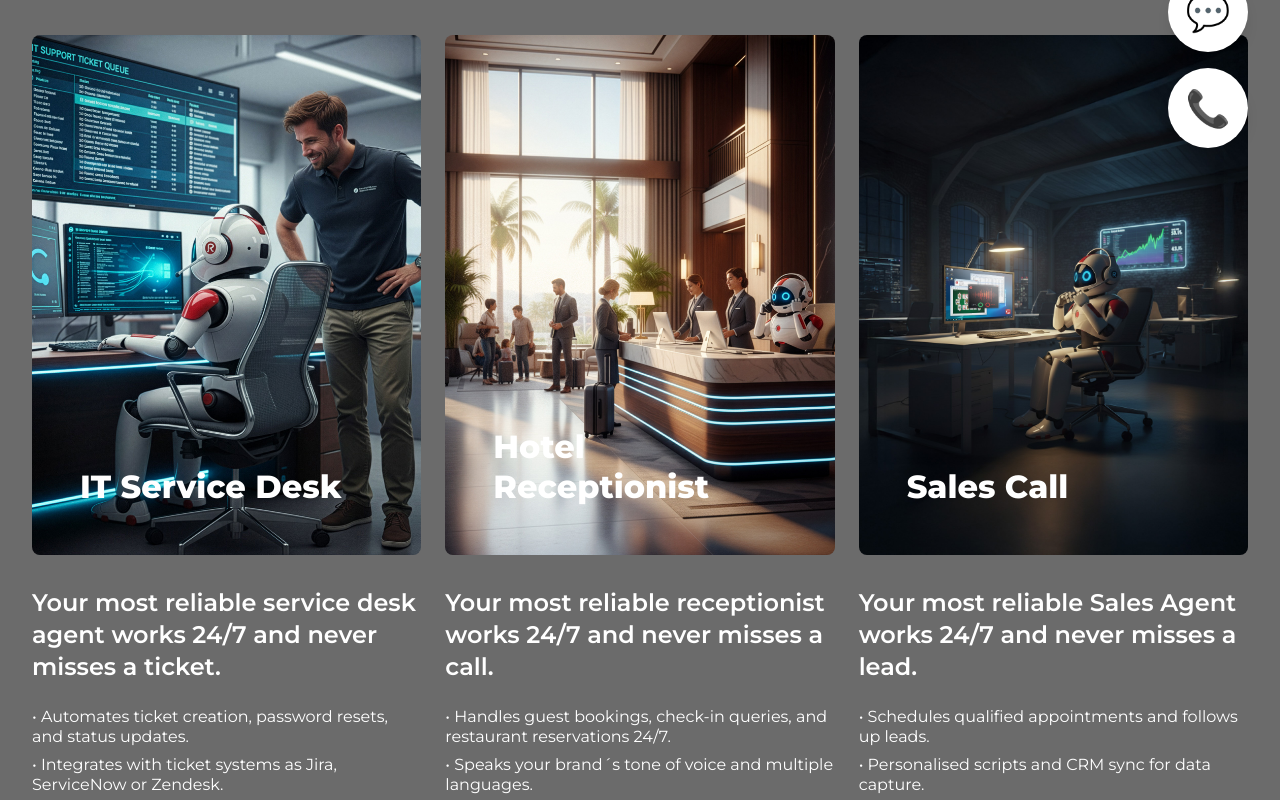
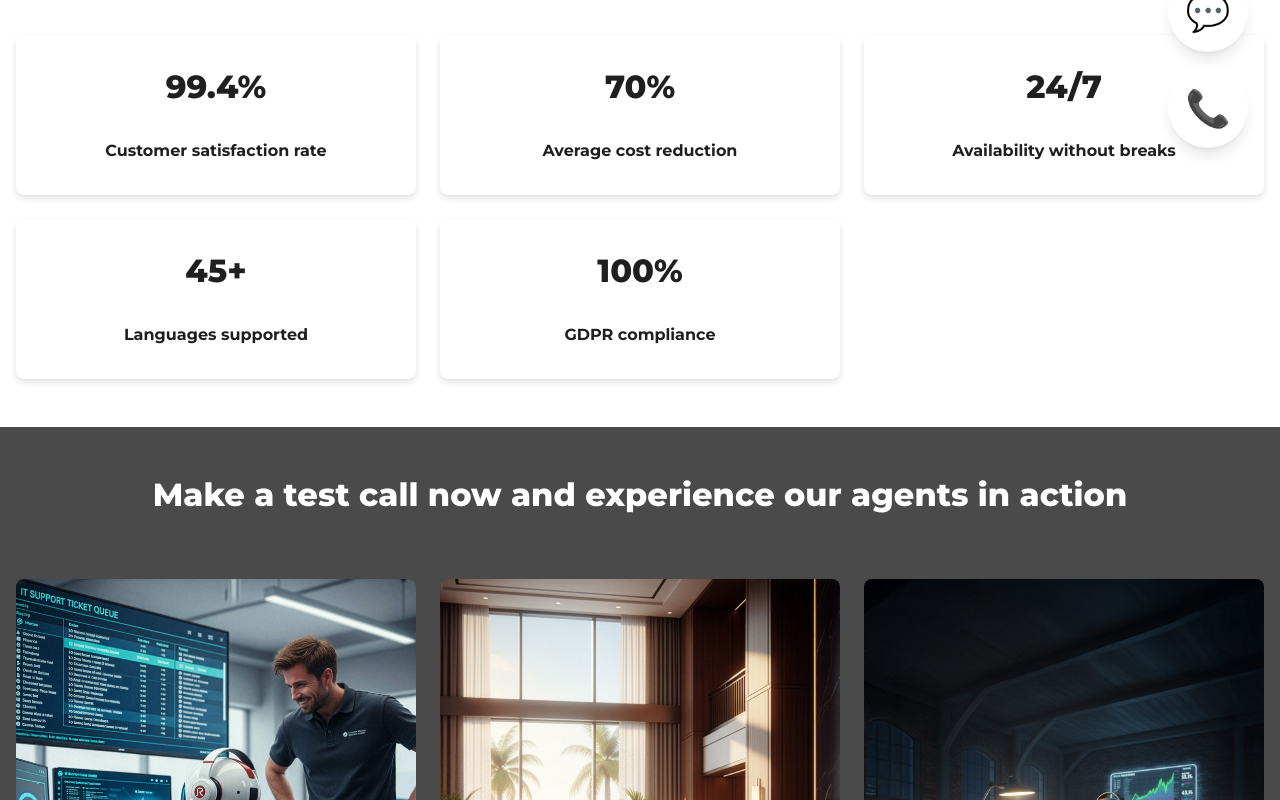
Before and after one commit to mattzurrer/swiss-ai-callcenter, a Next.js app: page / in a window 1280 px wide. Shown: the part 620-1420 px from the top of the page. Built offline with nearby package versions, Linux system fonts and the light colour scheme.

Commit message:
feat: add Data section and About Us component; update styles in FAQ and Comparison Table

```diff
--- a/src/app/globals.css
+++ b/src/app/globals.css
@@ -51,8 +51,14 @@
   h3 {
     font-family: var(--default-font-family);
     font-size: 24px;
-    font-weight: 600;
-    line-height: 32px;
+    font-weight: 400;
+    line-height: 30px;
+  }
+  h4 {
+    font-family: var(--default-font-family);
+    font-size: var(--body-emphasis-font-size);
+    font-weight: 700;
+    line-height: var(--body-emphasis-line-height);
   }
 }
 
--- a/src/app/page.tsx
+++ b/src/app/page.tsx
@@ -7,6 +7,7 @@ import SectionHeader from "@/components/section-header";
 import BenefitCard from "@/components/benefit-card";
 import Footer from "@/components/footer";
 import FAQ, { defaultFaqs } from "@/components/faq-section";
+import Data from "@/components/data-section";
 
 export default function Home() {
   const benefitsData = [
@@ -39,6 +40,9 @@ export default function Home() {
 
       {/* Hero Section */}
       <Hero />
+
+      {/* Data Section */}
+      <Data />
 
       {/* Use Cases */}
       <UseCases />
@@ -87,26 +91,7 @@ export default function Home() {
       <CTA />
 
       {/* About Us */}
-      <section className="py-12 md:py-20">
-        <div className="max-w-[1920px] mx-auto px-4 md:px-8">
-          <SectionHeader
-            title="About Us"
-            subtitle="Lorem ipsum dolor sit amet, consectetur adipiscing elit, sed do eiusmod tempor incididunt ut labore et dolore magna aliqua."
-            titleClassName="text-[#D02327] text-3xl md:text-4xl lg:text-5xl font-black mb-6"
-            subtitleClassName="text-[#231F1F] text-lg md:text-xl lg:text-2xl font-black max-w-[700px] mx-auto"
-          />
 
-          <div className="grid md:grid-cols-2 gap-8 md:gap-12 items-center">
-            <div>
-              <h3 className="text-[#D02327] text-2xl md:text-3xl lg:text-4xl font-black mb-4">Our Origins</h3>
-              <p>
-                Lorem ipsum dolor sit amet, consectetur adipiscing elit, sed do eiusmod tempor incididunt ut labore et dolore magna aliqua. Ut enim ad minim veniam, quis nostrud exercitation ullamco laboris nisi ut aliquip ex ea commodo consequat. Duis aute irure dolor in reprehenderit in voluptate velit esse cillum dolore eu fugiat nulla pariatur. Excepteur sint occaecat cupidatat non proident, sunt in culpa qui officia deserunt mollit anim id est laborum.
-              </p>
-            </div>
-            <div className="bg-[#D9D9D9] rounded-md h-72 md:h-96"></div>
-          </div>
-        </div>
-      </section>
 
   {/* FAQ Section */}
   <FAQ faqs={defaultFaqs} />
--- /dev/null
+++ b/src/components/about-us.tsx
@@ -0,0 +1,27 @@
+import Image from "next/image";
+import SectionHeader from "@/components/section-header";
+
+export default function cta() {
+  return (
+      <section className="py-12 md:py-20">
+        <div className="max-w-[1920px] mx-auto px-4 md:px-8">
+          <SectionHeader
+            title="About Us"
+            subtitle="Lorem ipsum dolor sit amet, consectetur adipiscing elit, sed do eiusmod tempor incididunt ut labore et dolore magna aliqua."
+            titleClassName="text-[#D02327] text-3xl md:text-4xl lg:text-5xl font-black mb-6"
+            subtitleClassName="text-[#231F1F] text-lg md:text-xl lg:text-2xl font-black max-w-[700px] mx-auto"
+          />
+
+          <div className="grid md:grid-cols-2 gap-8 md:gap-12 items-center">
+            <div>
+              <h3 className="text-[#D02327] text-2xl md:text-3xl lg:text-4xl font-black mb-4">Our Origins</h3>
+              <p>
+                Lorem ipsum dolor sit amet, consectetur adipiscing elit, sed do eiusmod tempor incididunt ut labore et dolore magna aliqua. Ut enim ad minim veniam, quis nostrud exercitation ullamco laboris nisi ut aliquip ex ea commodo consequat. Duis aute irure dolor in reprehenderit in voluptate velit esse cillum dolore eu fugiat nulla pariatur. Excepteur sint occaecat cupidatat non proident, sunt in culpa qui officia deserunt mollit anim id est laborum.
+              </p>
+            </div>
+            <div className="bg-[#D9D9D9] rounded-md h-72 md:h-96"></div>
+          </div>
+        </div>
+      </section>
+    );
+}
--- a/src/components/comparison-table.tsx
+++ b/src/components/comparison-table.tsx
@@ -65,7 +65,7 @@ export default function ComparisonTable() {
   ];
 
   return (
-    <div className="w-full max-w-[935px] mx-auto">
+    <div className="w-full max-w-[936px] mx-auto">
       <div className="flex flex-col rounded-md overflow-hidden border-2 border-[color:var(--sac-grey-900)]">
         {/* Header */}
         <div className="flex items-center justify-between gap-3 p-4 md:p-6 bg-[var(--sac-grey-900)] rounded-t-md">
--- a/src/components/cta.tsx
+++ b/src/components/cta.tsx
@@ -6,7 +6,7 @@ export default function cta() {
         <div className="max-w-[1416px] mx-auto px-4 md:px-8">
           <div className="flex flex-col md:flex-row items-center justify-between gap-4">
             <h2 className="text-white text-center md:text-left">
-              Do you want your own AI?<br /> Call us now to make your life easier!
+              Start Your Conversational Voice AI Journey Today!
             </h2>
             <div className="flex flex-col items-center md:items-end gap-2">
             <Image
@@ -17,7 +17,7 @@ export default function cta() {
             />
               {/* Phone Number */}
               <p className="text-white text-center">
-                Your AI team: +41 411 441 41 41
+                Call us now or Book a Demo
               </p>
             </div>
           </div>
--- /dev/null
+++ b/src/components/data-section.tsx
@@ -0,0 +1,45 @@
+export default function Data() {
+  const cards = [
+    {
+      description: "Customer satisfaction rate",
+      data: "99.4%",
+      icon: ""
+    },
+        {
+      description: "Average cost reduction",
+      data: "70%",
+      icon: ""
+    },
+        {
+      description: "Availability without breaks",
+      data: "24/7",
+      icon: ""
+    },
+{
+      description: "Languages supported",
+      data: "45+",
+      icon: ""
+    },
+    {
+      description: "GDPR compliance",
+      data: "100%",
+      icon: ""
+    },
+
+  ];
+
+return (
+    <section className="py-12 bg-[var(--sac-white)]">
+      <div className="max-w-[1416px] mx-auto px-4">
+        <div className="grid grid-cols-1 md:grid-cols-2 lg:grid-cols-3 gap-6">
+          {cards.map((card) => (
+            <div className="flex flex-col p-8 justify-end items-center rounded-lg bg-[var(--sac-white)] min-h-[120px] drop-shadow-md gap-8">
+              <h2>{card.data}</h2>
+              <p className="font-bold">{card.description}</p>
+            </div>
+          ))}
+        </div>
+      </div>
+    </section>
+  );
+}
--- a/src/components/faq-section.tsx
+++ b/src/components/faq-section.tsx
@@ -11,18 +11,18 @@ interface FaqSectionProps {
 
 export default function FaqSection({ faqs }: FaqSectionProps) {
   return (
-    <section className="py-12 md:py-20">
-      <div className="max-w-[1416px] mx-auto px-4 md:px-8">
+    <section className="py-12 md:py-20 bg-[var(--sac-grey-100)]">
+      <div className="max-w-[936px] mx-auto px-4 md:px-8">
         <h2 className="text-3xl md:text-4xl lg:text-5xl font-black text-center mb-12 text-[var(--sac-grey-900)]">
           Frequently Asked Questions
         </h2>
         <div className="space-y-6">
           {faqs.map((faq, index) => (
             <div key={index} className="bg-white p-6 rounded-lg shadow-md">
-              <h3 className="text-xl md:text-2xl font-bold mb-2 text-[var(--sac-grey-900)]">
+              <h4 className="py-4">
                 {faq.question}
-              </h3>
-              <p className="text-base md:text-lg text-[var(--sac-grey-700)]">
+              </h4>
+              <p className="">
                 {faq.answer}
               </p>
             </div>
--- a/src/components/use-cases.tsx
+++ b/src/components/use-cases.tsx
@@ -1,3 +1,5 @@
+import SectionHeader from "@/components/section-header";
+
 export default function UseCases() {
   const cases = [
     {
@@ -34,39 +36,44 @@ export default function UseCases() {
   ];
 
   return (
-    <section className="py-12 bg-[var(--sac-grey-500)]">
-      <div className="max-w-[1416px] mx-4 px-4">
+    <section className="py-12 bg-[var(--sac-grey-700)]">
+      <SectionHeader
+        title="Make a test call now and experience our agents in action"
+        subtitle=""
+        titleClassName="text-[var(--sac-white)] mb-6"
+        subtitleClassName="max-w-[640px] mx-auto text-[var(--sac-white)]"
+      />
+      <div className="max-w-[1416px] mx-auto px-4">
         <div className="grid grid-cols-1 md:grid-cols-2 lg:grid-cols-3 gap-6">
           {cases.map((useCase, index) => (
             <div
               key={index}
               className="flex flex-col gap-8"
             >
-              {/* Robot AI Receptionist Image Area - Prepared for background PNG */}
               <div
-                className="robot-ai-receptionist-image flex flex-col justify-end items-start p-6 md:p-12 rounded-lg bg-[var(--sac-grey-700)] min-h-[320px] md:min-h-[520px]"
+                className="flex flex-col justify-end items-start p-6 md:p-12 md:py-6 rounded-lg bg-[var(--sac-grey-700)] min-h-[320px] md:min-h-[520px]"
                 style={useCase.backgroundImage ? {
                   backgroundImage: `url(${useCase.backgroundImage})`,
                   backgroundSize: 'cover',
                   backgroundPosition: 'center'
                 } : undefined}
               >
-                <h2 className="text-white">
+                <h2 className="text-white drop-shadow-md drop-shadow-[var:color(--sac-grey-900)]">
                   {useCase.title}
                 </h2>
               </div>
 
               {/* Text Content */}
               <div className="flex flex-col gap-6">
-                <h3 className="text-white font-montserrat text-xl md:text-2xl font-bold leading-8">
+                <h3 className="text-white">
                   {useCase.quote}
                 </h3>
                 <ul className="space-y-2">
                   {[1, 2, 3].map((num) => {
                     const bulletKey = `bullet${num}` as keyof typeof useCase;
                     return useCase[bulletKey] ? (
-                      <li key={num} className="text-white font-montserrat text-base font-normal leading-5">
-                        • {useCase[bulletKey]}
+                      <li key={num} className="text-white">
+                      {useCase[bulletKey]}
                       </li>
                     ) : null;
                   })}
```
